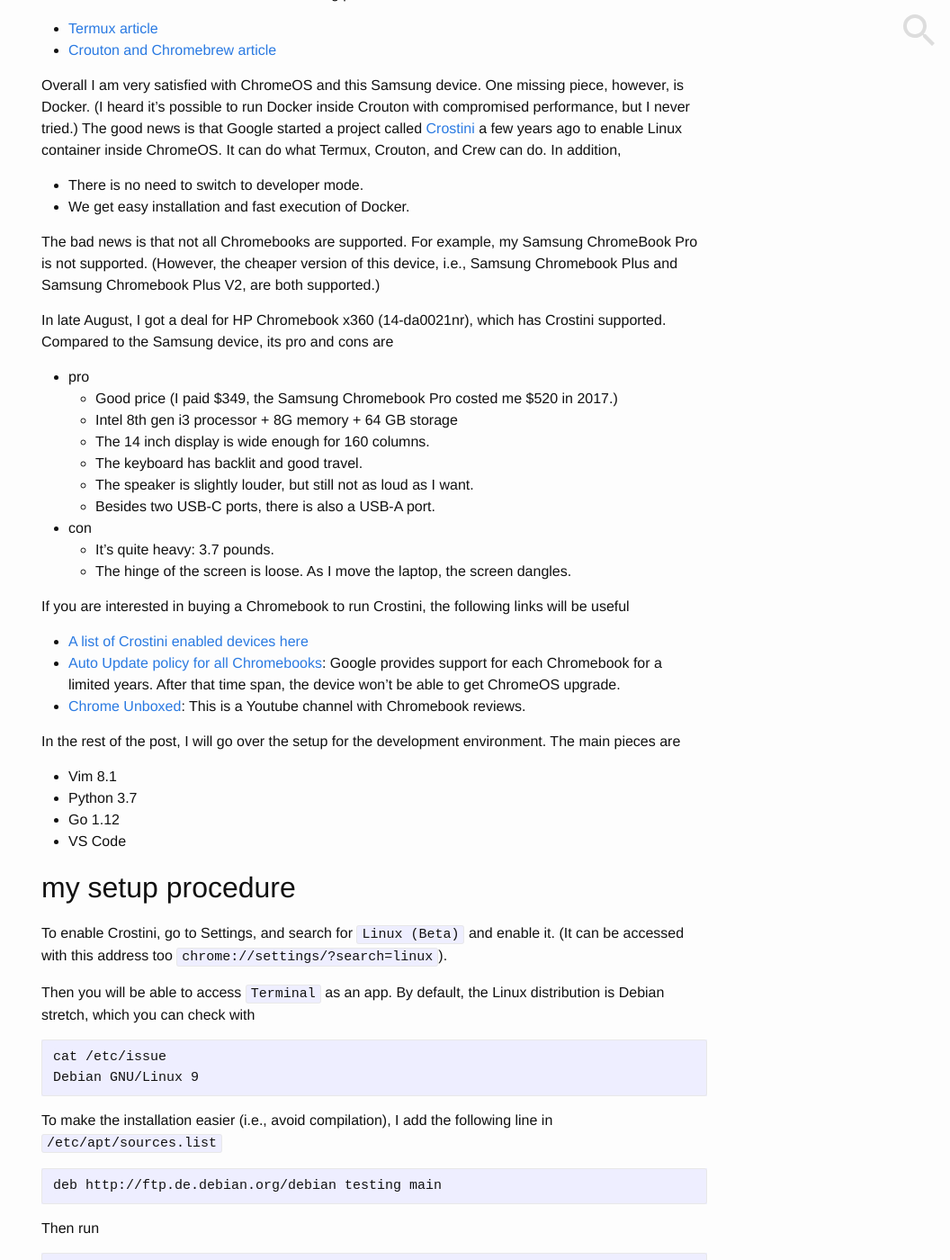
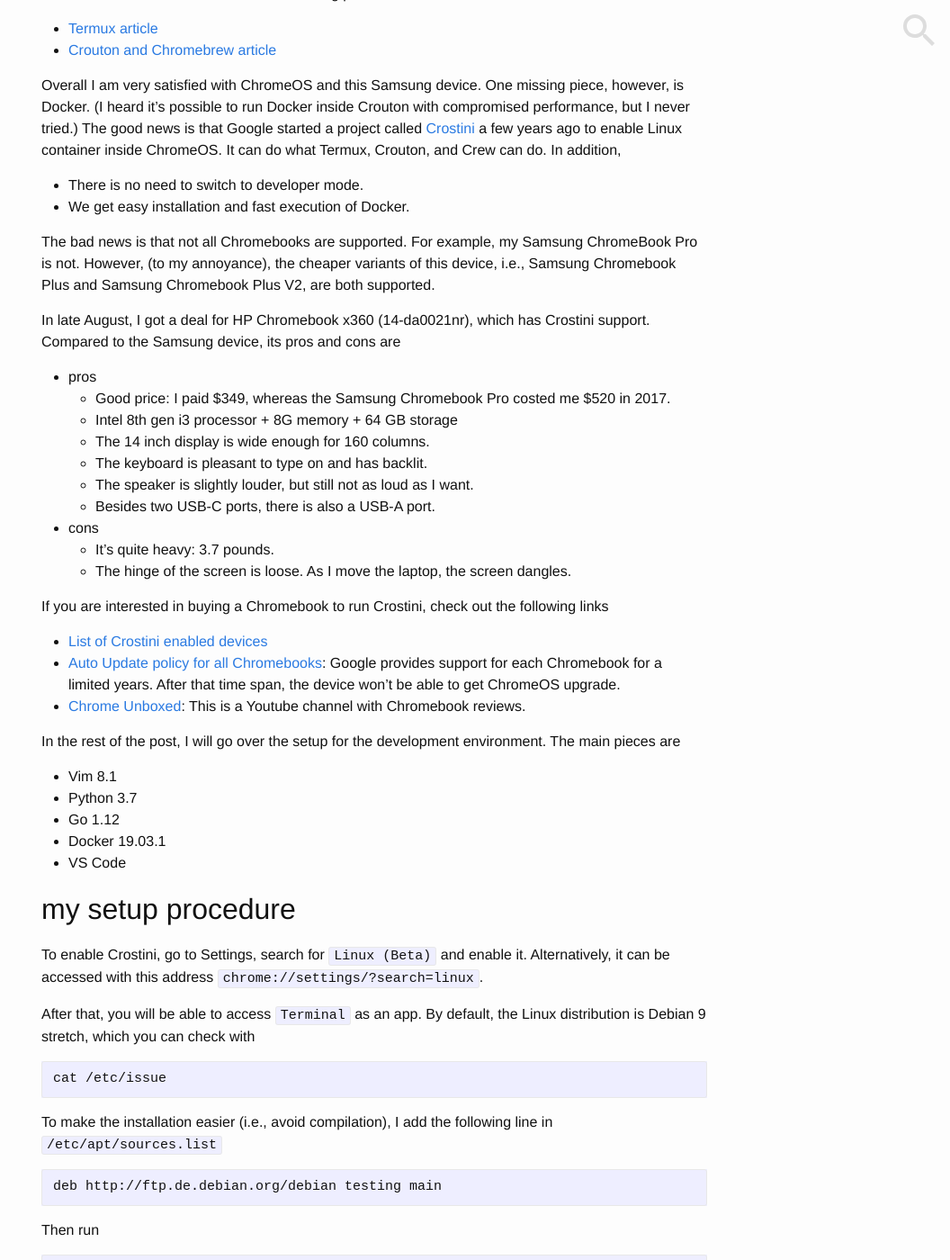
Before and after one commit to nosarthur/nosarthur.github.io, a Jekyll site: the page built from _posts/2019-09-05-crostini.md, in a window 1280 px wide and 1400 px high, scrolled down 311 px. Shown: the whole window at 90% size, without its empty margins (224-1280 px from the left). Built offline with Jekyll 4.4.1, drawn with Linux system fonts in a browser that asks for light colours; comment, search, counter and statistics services are not loaded; some of the changed text lies outside the part shown.

Commit message:
minor edtis for crostini post

````diff
--- a/_posts/2019-09-05-crostini.md
+++ b/_posts/2019-09-05-crostini.md
@@ -26,27 +26,27 @@
 - We get easy installation and fast execution of Docker.
 
 The bad news is that not all Chromebooks are supported. For example, my
-Samsung ChromeBook Pro is not supported. (However, the cheaper version of this
-device, i.e., Samsung Chromebook Plus and Samsung Chromebook Plus V2, are both supported.)
+Samsung ChromeBook Pro is not. However, (to my annoyance), the cheaper variants of this
+device, i.e., Samsung Chromebook Plus and Samsung Chromebook Plus V2, are both supported.
 
 In late August, I got a deal for HP Chromebook x360 (14-da0021nr), which has
-Crostini supported. Compared to the Samsung device, its pro and cons are
+Crostini support. Compared to the Samsung device, its pros and cons are
 
-- pro
-    - Good price (I paid $349, the Samsung Chromebook Pro costed me $520 in 2017.)
+- pros
+    - Good price: I paid $349, whereas the Samsung Chromebook Pro costed me $520 in 2017.
     - Intel 8th gen i3 processor + 8G memory + 64 GB storage
     - The 14 inch display is wide enough for 160 columns.
-    - The keyboard has backlit and good travel.
+    - The keyboard is pleasant to type on and has backlit.
     - The speaker is slightly louder, but still not as loud as I want.
     - Besides two USB-C ports, there is also a USB-A port.
-- con
+- cons
     - It's quite heavy: 3.7 pounds.
     - The hinge of the screen is loose. As I move the laptop, the screen dangles.
 
-If you are interested in buying a Chromebook to run  Crostini, the following
-links will be useful
+If you are interested in buying a Chromebook to run  Crostini, check out the following
+links
 
-- [A list of Crostini enabled devices here](https://www.reddit.com/r/Crostini/wiki/getstarted/crostini-enabled-devices)
+- [List of Crostini enabled devices](https://www.reddit.com/r/Crostini/wiki/getstarted/crostini-enabled-devices)
 - [Auto Update policy for all Chromebooks](https://support.google.com/chrome/a/answer/6220366):
   Google provides support for each Chromebook for a limited years. After that
   time span, the device won't be able to get ChromeOS upgrade.
@@ -59,19 +59,20 @@
 - Vim 8.1
 - Python 3.7
 - Go 1.12
+- Docker 19.03.1
 - VS Code
 
 ## my setup procedure
 
-To enable Crostini, go to Settings, and search for `Linux (Beta)` and enable it.
-(It can be accessed with this address too `chrome://settings/?search=linux`).
+To enable Crostini, go to Settings, search for `Linux (Beta)` and enable it.
+Alternatively, it can be accessed with this address `chrome://settings/?search=linux`.
 
-Then you will be able to access `Terminal` as an app.
-By default, the Linux distribution is Debian stretch, which you can check with
+After that, you will be able to access `Terminal` as an app.
+By default, the Linux distribution is Debian 9 stretch,
+which you can check with
 
 ```
 cat /etc/issue
-Debian GNU/Linux 9
 ```
 
 To make the installation easier (i.e., avoid compilation),
@@ -93,18 +94,20 @@
 sudo apt-get -t testing install texlive
 ```
 
-It installs Python 3.7, Vim 8.1, Go 1.12, and latex.
+It installs Python 3.7, Vim 8.1, Go 1.12, and Latex.
 I want Vim 8.1 because it supports embedded terminal (try `vert ter` command).
 
 ### Docker
 
-To install Docker, I basically followed [the official guild for Debian](https://docs.docker.com/install/linux/docker-ce/debian/).
+To install Docker, I basically followed [the official installation guild for Debian](https://docs.docker.com/install/linux/docker-ce/debian/).
 To avoid using root (i.e., `docker ...` instead of `sudo docker ...`), run
 
 ```
 sudo usermod -aG docker $USER
 sudo chmod 666 /var/run/docker.sock
 ```
+
+Some Docker resources are listed here too
 
 * [docker-curriculum](https://docker-curriculum.com/)
 * [docker cheatsheet](https://github.com/eon01/DockerCheatSheet)
````
Also changed, not shown: other parts of _posts/2019-09-05-crostini.md (+3 -3 lines).
